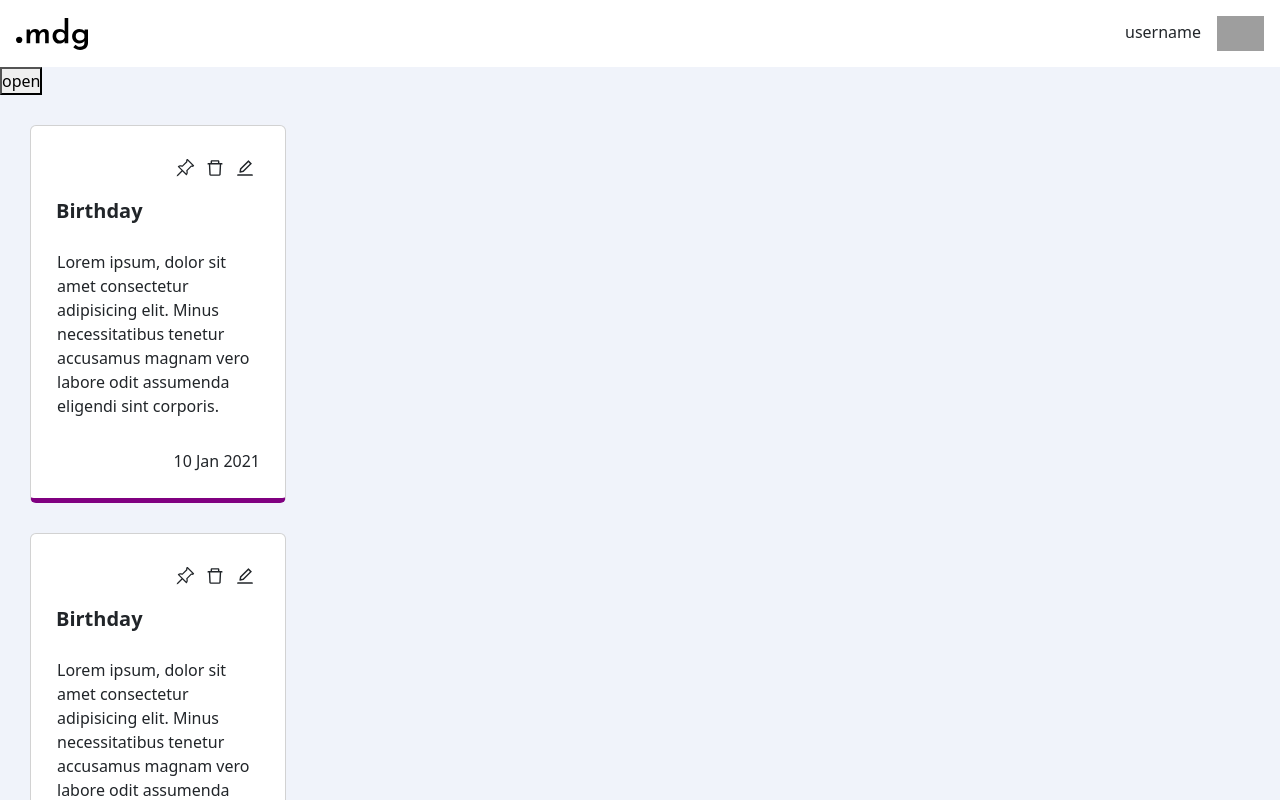
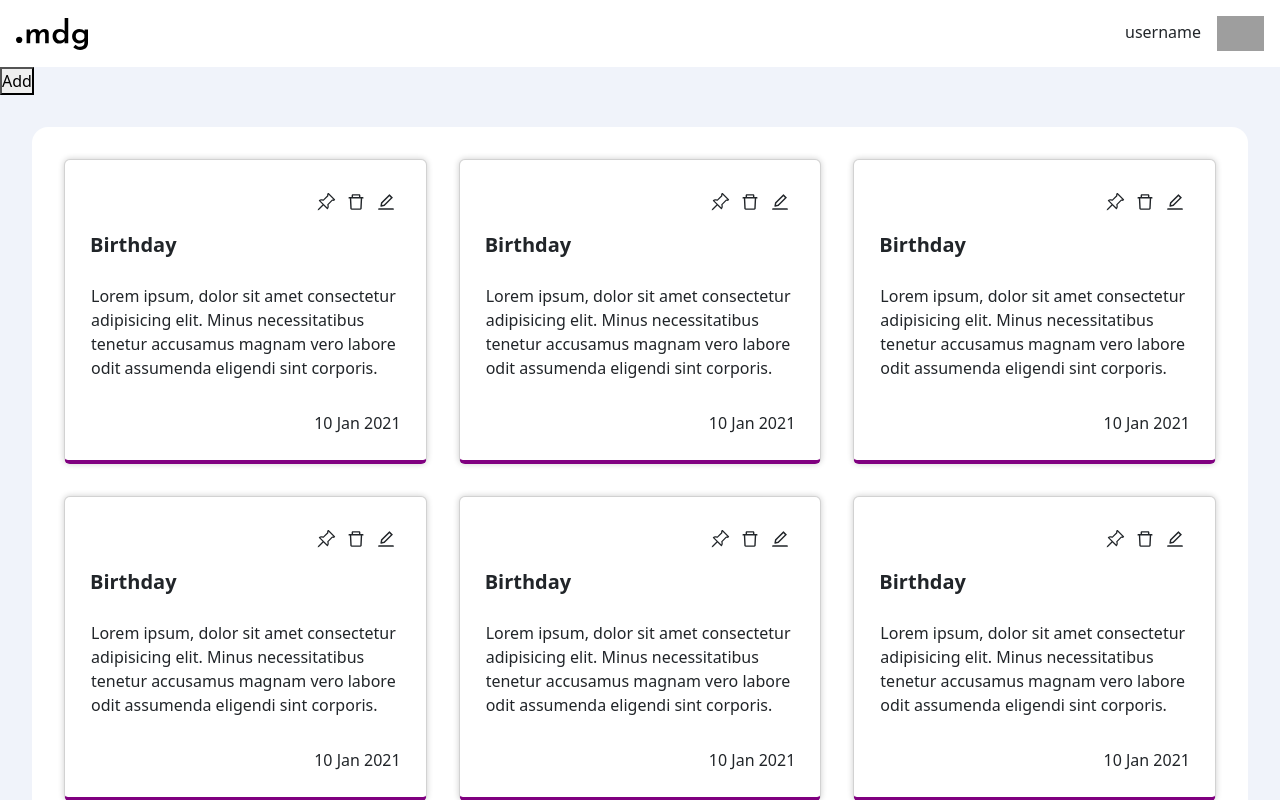
Before and after one commit to mdgspace/2023_lecture_3_notes-taking-app, a React (Create React App) app: page / in a window 1280 px wide. Shown: the top 800 px of the page. Built offline with nearby package versions, Linux system fonts and the light colour scheme; grey boxes are pictures that could not be loaded.

Commit message:
feat(home): Implement edit,view,newNote modal

```diff
--- a/src/App.js
+++ b/src/App.js
@@ -1,19 +1,15 @@
 import React from 'react'
 import Navbar from './components/Navbar'
+import AddNewNote from './components/AddNewNote'
 import NotesCont from './components/NotesCont'
-import TodoCard from './components/TodoCard'
 import "./styles/global.css"
 
 const App = () => {
   return (
     <>
       <Navbar />
+      <AddNewNote />
       <NotesCont />
-      <TodoCard/>
-      <TodoCard/>
-      <TodoCard/>
-      <TodoCard/>
-      <TodoCard/>
     </>
   )
 }
--- /dev/null
+++ b/src/components/AddNewNote.jsx
@@ -0,0 +1,14 @@
+import React, { useState } from "react";
+import NewNoteModal from "./NewNoteModal";
+
+const AddNewNote = () => {
+  const [newNoteModal, setNewNoteModal] = useState(false);
+  return (
+    <>
+      {newNoteModal && <NewNoteModal setNewNoteModal={setNewNoteModal} />}
+      <button onClick={() => setNewNoteModal(true)}>Add</button>
+    </>
+  );
+};
+
+export default AddNewNote;
--- /dev/null
+++ b/src/components/EditModal.jsx
@@ -0,0 +1,36 @@
+import React from "react";
+import Modal from "./Modal";
+
+const EditModal = ({ setEditModal }) => {
+  return (
+    <Modal>
+      <div className="modal-content">
+        <div className="modal-header">
+          <h1 className="modal-title fs-5" id="staticBackdropLabel">
+            <input class="form-control" type="text" placeholder="Title" />
+          </h1>
+          <button
+            type="button"
+            className="btn-close"
+            aria-label="Close"
+            onClick={() => setEditModal(-1)}
+          ></button>
+        </div>
+        <div className="modal-body">
+          <textarea
+            class="form-control"
+            placeholder="Description"
+            rows="3"
+          ></textarea>
+        </div>
+        <div className="modal-footer">
+          <button type="button" className="btn btn-primary">
+            Update
+          </button>
+        </div>
+      </div>
+    </Modal>
+  );
+};
+
+export default EditModal;
--- /dev/null
+++ b/src/components/NewNoteModal.jsx
@@ -0,0 +1,36 @@
+import React from "react";
+import Modal from "./Modal";
+
+const NewNoteModal = ({ setNewNoteModal }) => {
+  return (
+    <Modal>
+      <div className="modal-content">
+        <div className="modal-header">
+          <h1 className="modal-title fs-5" id="staticBackdropLabel">
+            <input class="form-control" type="text" placeholder="Title" />
+          </h1>
+          <button
+            type="button"
+            className="btn-close"
+            aria-label="Close"
+            onClick={() => setNewNoteModal(false)}
+          ></button>
+        </div>
+        <div className="modal-body">
+          <textarea
+            class="form-control"
+            placeholder="Description"
+            rows="3"
+          ></textarea>
+        </div>
+        <div className="modal-footer">
+          <button type="button" className="btn btn-primary">
+            Save
+          </button>
+        </div>
+      </div>
+    </Modal>
+  );
+};
+
+export default NewNoteModal;
--- /dev/null
+++ b/src/components/NoteCard.jsx
@@ -0,0 +1,43 @@
+import React from "react";
+import { useState } from "react";
+import { BsPinAngle } from "react-icons/bs";
+import { BsPinAngleFill } from "react-icons/bs";
+import { AiOutlineDelete } from "react-icons/ai";
+import { AiOutlineEdit } from "react-icons/ai";
+
+const NoteCard = ({ openModal }) => {
+  const [isPInned, setIsPinned] = useState(false);
+  const HandlePin = () => {
+    if (isPInned) {
+      setIsPinned(false);
+    } else {
+      setIsPinned(true);
+    }
+  };
+  return (
+    <div className="card">
+      <div className="btns">
+        <div className="pin" onClick={HandlePin}>
+          {isPInned ? <BsPinAngleFill /> : <BsPinAngle />}
+        </div>
+        <div className="delete">
+          <AiOutlineDelete />
+        </div>
+        <div className="edit" onClick={() => openModal(2, true)}>
+          <AiOutlineEdit />
+        </div>
+      </div>
+      <div onClick={() => openModal(3, false)}>
+        <div className="card-title">Birthday</div>
+        <div className="card-body">
+          Lorem ipsum, dolor sit amet consectetur adipisicing elit. Minus
+          necessitatibus tenetur accusamus magnam vero labore odit assumenda
+          eligendi sint corporis.
+        </div>
+      </div>
+      <div className="time">10 Jan 2021</div>
+    </div>
+  );
+};
+
+export default NoteCard;
--- a/src/components/NotesCont.jsx
+++ b/src/components/NotesCont.jsx
@@ -1,18 +1,30 @@
-import React, { useState } from "react";
-import Modal from "./Modal";
+import React, { useEffect, useState } from "react";
+import EditModal from "./EditModal";
+import NoteCard from "./NoteCard";
+import ViewModal from "./ViewModal";
+const arr = [1, 2, 3, 4, 5, 6, 7, 8];
 
 const NotesCont = () => {
-  const [isOpen, setIsOpen] = useState(false);
+  const [viewModal, setViewModal] = useState(-1);
+  const [editModal, setEditModal] = useState(-1);
+
+  const openModal = (index, edit) => {
+    if (edit) setEditModal(index);
+    else setViewModal(index);
+  };
+
+  // useEffect(() => {}, []);
   return (
-    <div>
-      <button onClick={() => setIsOpen(true)}>open</button>
-      {isOpen && (
-        <Modal>
-          Hello world
-          <button onClick={() => setIsOpen(false)}>Close</button>
-        </Modal>
-      )}
-    </div>
+    <>
+      <div className="notes-cont">
+        {arr.map((note) => {
+          return <NoteCard openModal={openModal} />;
+        })}
+      </div>
+      {viewModal !== -1 && <ViewModal setViewModal={setViewModal} />}
+
+      {editModal !== -1 && <EditModal setEditModal={setEditModal} />}
+    </>
   );
 };
 
--- a/src/components/TodoCard.jsx
+++ /dev/null
@@ -1,33 +0,0 @@
-import React from 'react'
-import { useState } from 'react';
-import { BsPinAngle } from 'react-icons/bs'
-import { BsPinAngleFill } from 'react-icons/bs'
-import { AiOutlineDelete } from 'react-icons/ai'
-import { AiOutlineEdit } from 'react-icons/ai'
-const TodoCard = () => {
-    const [isPInned,setIsPinned]=useState(false)
-    const HandlePin=()=>{
-        if(isPInned){
-            setIsPinned(false)
-        }
-        else{
-            setIsPinned(true)
-        }
-    }
-    return (
-        <div className='card'>
-            <div className="btns">
-                <div className="pin" onClick={HandlePin}>{isPInned ? <BsPinAngleFill /> :<BsPinAngle />}</div>
-                <div className="delete"><AiOutlineDelete/></div>
-                <div className="edit"><AiOutlineEdit/></div>
-
-            </div>
-            <div className="card-title">Birthday</div>
-            <div className="card-body">Lorem ipsum, dolor sit amet consectetur adipisicing elit. Minus necessitatibus tenetur accusamus magnam vero labore odit assumenda eligendi sint corporis.</div>
-            <div className="time">10 Jan 2021</div>
-        </div>
-    )
-}
-
-
-export default TodoCard
--- /dev/null
+++ b/src/components/ViewModal.jsx
@@ -0,0 +1,25 @@
+import React from "react";
+import Modal from "./Modal";
+
+const ViewModal = ({ setViewModal }) => {
+  return (
+    <Modal>
+      <div className="modal-content">
+        <div className="modal-header">
+          <h1 className="modal-title fs-5" id="staticBackdropLabel">
+            Modal title
+          </h1>
+          <button
+            type="button"
+            className="btn-close"
+            aria-label="Close"
+            onClick={() => setViewModal(-1)}
+          ></button>
+        </div>
+        <div className="modal-body">This is fantastic</div>
+      </div>
+    </Modal>
+  );
+};
+
+export default ViewModal;
--- a/src/styles/card.css
+++ b/src/styles/card.css
@@ -1,33 +1,50 @@
-.btns{
+.btns {
   display: flex;
   flex-direction: row;
   padding: 15px;
   justify-content: end;
+}
 
+.card {
+  padding: 10px;
+  border-bottom: 4px solid purple;
+  margin: 1em;
+  box-shadow: 0 0 6px 0 rgba(0, 0, 0, 0.2);
 }
-.card{
-    margin: 30px;
-    padding: 10px;
-    width: 20vw;
-    border-bottom: 5px solid purple;
+
+.card:hover {
+  background-color: rgba(128, 0, 128, 0.6);
+  color: white;
+  border: none;
 }
-.pin{
+
+.pin {
   padding: 0 5px;
   font-size: 20px;
 }
-.edit, .delete{
+
+.edit,
+.delete {
   padding: 0 5px;
-
   font-size: 20px;
 }
-.card-title{
+
+.card-title {
   font-size: 20px;
   font-weight: 700;
   padding: 0 15px;
+}
 
-}
-.time{
+.time {
   display: flex;
   padding: 15px;
-    justify-content: end;
+  justify-content: flex-end;
 }
+
+.card-body,
+.card-title,
+.edit,
+.pin,
+.delete {
+  cursor: pointer;
+}
--- a/src/styles/global.css
+++ b/src/styles/global.css
@@ -1,5 +1,5 @@
 @import "./modal.css";
-@import './card.css';
+@import "./card.css";
 
 * {
   margin: 0%;
@@ -15,3 +15,20 @@ body {
   height: 2.2em;
   margin-left: 1em;
 }
+
+.notes-cont {
+  display: grid;
+  grid-template-columns: repeat(3, 1fr);
+  justify-items: center;
+  align-items: center;
+  background-color: white;
+  margin: 2em;
+  border-radius: 1em;
+  padding: 1em;
+}
+
+@media only screen and (max-width: 760px) {
+  .notes-cont {
+    grid-template-columns: 1fr;
+  }
+}
```
Lines whose indentation alone changed are shown as unchanged.
